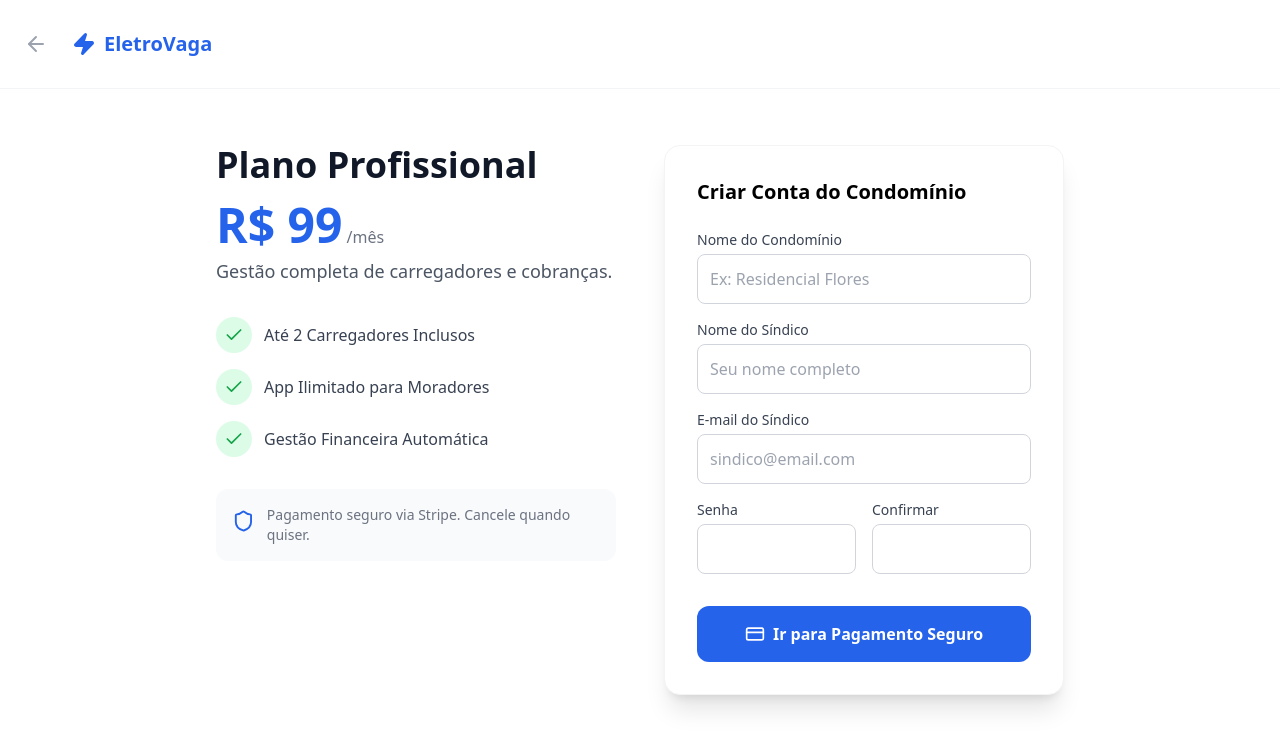
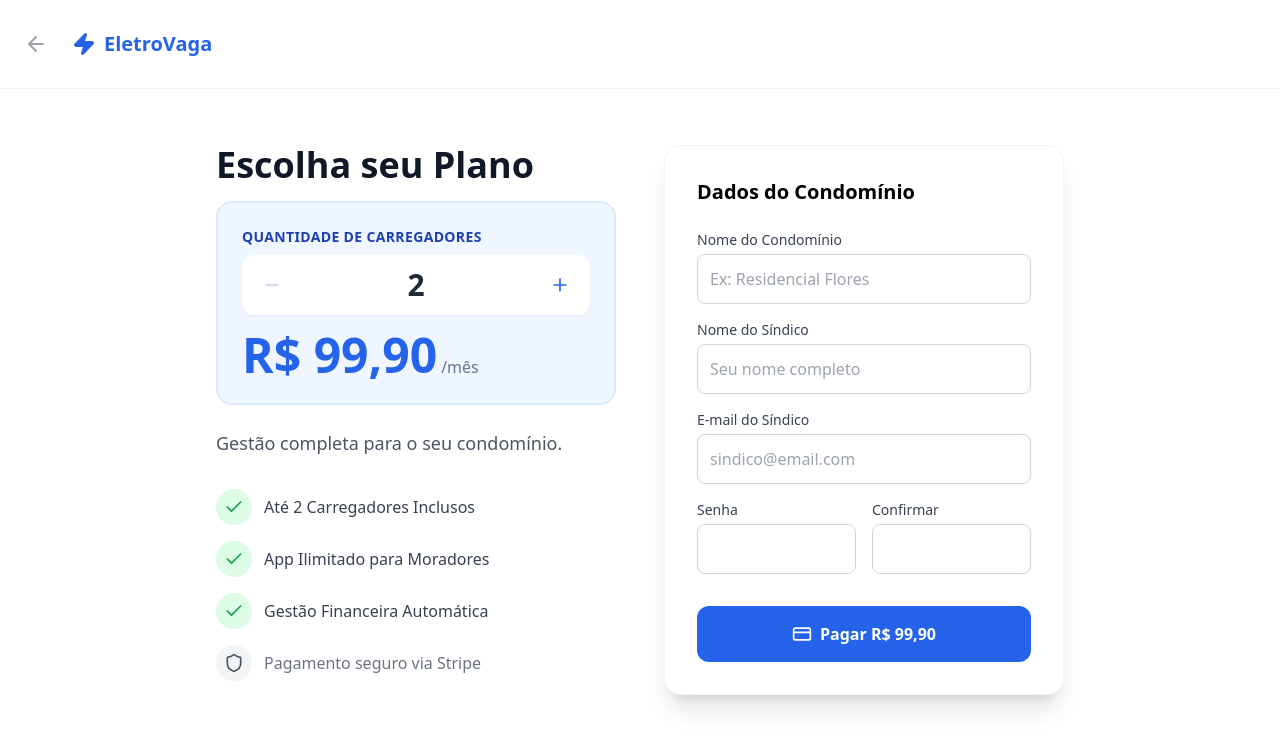
Before and after one commit to loickdelayen/EletroVaga, a React (Vite) app in the folder web/: page /checkout in a window 1280 px wide. Shown: the top 748 px of the page. Built offline with nearby package versions, Linux system fonts and the light colour scheme.

Commit message:
design checkout

```diff
--- a/web/src/pages/Checkout.jsx
+++ b/web/src/pages/Checkout.jsx
@@ -1,18 +1,53 @@
 import { useState } from 'react';
 import { supabase } from '../lib/supabase';
-import { Check, Shield, Zap, Loader2, ArrowLeft, CreditCard } from 'lucide-react';
+import { Check, Shield, Zap, Loader2, ArrowLeft, CreditCard, Plus, Minus } from 'lucide-react';
 import { Link } from 'react-router-dom';
+
+// ---------------------------------------------------------
+// ⚠️ ÁREA DE CONFIGURAÇÃO DOS PLANOS
+// Vá no Stripe > Catálogo > Clique no preço > Copie o ID (price_...)
+// ---------------------------------------------------------
+const PLANOS = {
+  2: {
+    id: "price_1T0khyRrLPlA3VndsHEh8ize", // <--- COLOCAR ID REAL (2 Carregadores)
+    price: 99.90,
+    label: "Até 2 Carregadores"
+  },
+  3: {
+    id: "price_1T0koGRrLPlA3VnduVLOw2KH", // <--- COLOCAR ID REAL (3 Carregadores)
+    price: 129.90,
+    label: "Até 3 Carregadores"
+  },
+  4: {
+    id: "price_1T0lVLRrLPlA3Vnd8OgMzdWC", // <--- COLOCAR ID REAL (4 Carregadores)
+    price: 159.90,
+    label: "Até 4 Carregadores"
+  }
+};
 
 export default function Checkout() {
   const [loading, setLoading] = useState(false);
 
+  // Estado para controlar qual plano está selecionado (Começa com 2)
+  const [chargersCount, setChargersCount] = useState(2);
+
   const [formData, setFormData] = useState({
     nome_condominio: '',
-    full_name: '', // Nome do Síndico
+    full_name: '',
     email: '',
     password: '',
     confirmPassword: ''
   });
+
+  // Função para aumentar/diminuir carregadores
+  const changePlan = (increment) => {
+    const current = chargersCount;
+    const next = increment ? current + 1 : current - 1;
+    // Só muda se o plano existir na lista PLANOS definida lá em cima
+    if (PLANOS[next]) {
+      setChargersCount(next);
+    }
+  };
 
   const handleSignup = async (e) => {
     e.preventDefault();
@@ -25,34 +60,29 @@ export default function Checkout() {
     setLoading(true);
 
     try {
-      // 1. Criar o Usuário (Login)
+      // 1. Criar Usuário
       const { data: authData, error: authError } = await supabase.auth.signUp({
         email: formData.email,
         password: formData.password,
-        options: {
-          data: {
-            full_name: formData.full_name,
-            role: 'admin'
-          }
-        }
+        options: { data: { full_name: formData.full_name, role: 'admin' } }
       });
 
       if (authError) throw authError;
       if (!authData.user) throw new Error("Erro ao criar usuário");
-
       const userId = authData.user.id;
 
-      // 2. Gerar Código de Convite
+      // 2. Gerar Código
       const codeName = formData.nome_condominio.split(' ')[0].toUpperCase().substring(0, 5);
       const randomNum = Math.floor(1000 + Math.random() * 9000);
       const inviteCode = `${codeName}-${randomNum}`;
 
-      // 3. Criar o Condomínio no Banco
+      // 3. Criar Conta (Salvando quantos carregadores o plano tem)
       const { data: accountData, error: accountError } = await supabase
         .from('accounts')
         .insert({
           nome_condominio: formData.nome_condominio,
           plano: 'pro',
+          max_chargers: chargersCount, // <--- Salvamos o limite no banco
           status: 'pending_payment',
           invite_code: inviteCode
         })
@@ -61,26 +91,28 @@ export default function Checkout() {
 
       if (accountError) throw accountError;
 
-      // 4. CRIAR O PERFIL MANUALMENTE (Aqui está o segredo!)
+      // 4. Criar Perfil
       const { error: profileError } = await supabase
         .from('profiles')
         .insert({
           id: userId,
           email: formData.email,
           full_name: formData.full_name,
-          nome: formData.full_name, // Garantia para coluna antiga
+          nome: formData.full_name,
           role: 'admin',
           account_id: accountData.id,
-          apartamento: 'ADM',
-          modelo_carro: null // Síndico não precisa de carro agora
+          apartamento: 'ADM'
         });
 
       if (profileError) throw new Error("Erro ao salvar perfil: " + profileError.message);
 
-      // 5. Integração com Stripe
+      // 5. Integração com Stripe (ENVIA O ID DO PLANO ESCOLHIDO)
+      // Aqui está a correção principal: Usamos o ID da lista, não do .env
+      const selectedPlanId = PLANOS[chargersCount].id;
+
       const { data, error: functionError } = await supabase.functions.invoke('create-checkout', {
         body: {
-          price_base_id: import.meta.env.VITE_STRIPE_PRICE_BASE,
+          price_base_id: selectedPlanId, // <--- ID Dinâmico enviado aqui
           email: formData.email,
           user_id: userId,
           return_url: window.location.origin
@@ -114,28 +146,61 @@ export default function Checkout() {
       </header>
 
       <main className="max-w-4xl mx-auto p-6 flex flex-col md:flex-row gap-12 mt-8">
-        {/* Lado Esquerdo - Mantido igual ao original */}
+
+        {/* Lado Esquerdo - Seletor de Plano */}
         <div className="flex-1 space-y-8">
           <div>
-            <h1 className="text-4xl font-extrabold text-gray-900 mb-4">Plano Profissional</h1>
-            <div className="flex items-baseline gap-1 mb-2">
-                <span className="text-5xl font-bold text-blue-600">R$ 99</span>
-                <span className="text-gray-500 font-medium">/mês</span>
+            <h1 className="text-4xl font-extrabold text-gray-900 mb-4">Escolha seu Plano</h1>
+
+            {/* SELETOR VISUAL DE PREÇO */}
+            <div className="bg-blue-50 border-2 border-blue-100 p-6 rounded-2xl mb-6 transition-all hover:shadow-md">
+              <p className="text-sm font-bold text-blue-800 uppercase tracking-wide mb-2">Quantidade de Carregadores</p>
+
+              <div className="flex items-center justify-between bg-white rounded-xl p-2 shadow-sm mb-4">
+                <button
+                  type="button"
+                  onClick={() => changePlan(false)}
+                  disabled={!PLANOS[chargersCount - 1]} // Desabilita se não tiver plano menor
+                  className="p-3 hover:bg-gray-100 rounded-lg disabled:opacity-30 text-blue-600 transition-colors"
+                >
+                  <Minus size={20}/>
+                </button>
+
+                <span className="text-3xl font-black text-gray-800 tabular-nums">{chargersCount}</span>
+
+                <button
+                  type="button"
+                  onClick={() => changePlan(true)}
+                  disabled={!PLANOS[chargersCount + 1]} // Desabilita se não tiver plano maior
+                  className="p-3 hover:bg-gray-100 rounded-lg disabled:opacity-30 text-blue-600 transition-colors"
+                >
+                  <Plus size={20}/>
+                </button>
+              </div>
+
+              <div className="flex items-baseline gap-1">
+                  <span className="text-5xl font-bold text-blue-600">
+                    R$ {PLANOS[chargersCount].price.toFixed(2).replace('.', ',')}
+                  </span>
+                  <span className="text-gray-500 font-medium">/mês</span>
+              </div>
             </div>
-            <p className="text-lg text-gray-600">Gestão completa de carregadores e cobranças.</p>
+
+            <p className="text-lg text-gray-600">Gestão completa para o seu condomínio.</p>
           </div>
+
           <ul className="space-y-4">
-            <li className="flex gap-3 items-center"><div className="bg-green-100 p-2 rounded-full"><Check size={20} className="text-green-600"/></div><span className="font-medium text-gray-700">Até 2 Carregadores Inclusos</span></li>
+            <li className="flex gap-3 items-center"><div className="bg-green-100 p-2 rounded-full"><Check size={20} className="text-green-600"/></div><span className="font-medium text-gray-700">{PLANOS[chargersCount].label} Inclusos</span></li>
             <li className="flex gap-3 items-center"><div className="bg-green-100 p-2 rounded-full"><Check size={20} className="text-green-600"/></div><span className="font-medium text-gray-700">App Ilimitado para Moradores</span></li>
             <li className="flex gap-3 items-center"><div className="bg-green-100 p-2 rounded-full"><Check size={20} className="text-green-600"/></div><span className="font-medium text-gray-700">Gestão Financeira Automática</span></li>
+            <li className="flex gap-3 items-center"><div className="bg-gray-100 p-2 rounded-full"><Shield size={20} className="text-gray-600"/></div><span className="font-medium text-gray-500">Pagamento seguro via Stripe</span></li>
           </ul>
-          <div className="bg-gray-50 p-4 rounded-xl flex gap-3 items-start"><Shield className="text-blue-600 mt-1"/><p className="text-sm text-gray-500">Pagamento seguro via Stripe. Cancele quando quiser.</p></div>
         </div>
 
         {/* Lado Direito - Formulário */}
         <div className="flex-1">
             <form onSubmit={handleSignup} className="bg-white p-8 rounded-2xl shadow-xl border border-gray-100">
-                <h2 className="text-xl font-bold mb-6">Criar Conta do Condomínio</h2>
+                <h2 className="text-xl font-bold mb-6">Dados do Condomínio</h2>
                 <div className="space-y-4">
                     <div><label className="block text-sm font-medium text-gray-700 mb-1">Nome do Condomínio</label><input required type="text" className="w-full border border-gray-300 rounded-lg p-3 outline-none focus:ring-2 focus:ring-blue-500" placeholder="Ex: Residencial Flores" onChange={e => setFormData({...formData, nome_condominio: e.target.value})}/></div>
                     <div><label className="block text-sm font-medium text-gray-700 mb-1">Nome do Síndico</label><input required type="text" className="w-full border border-gray-300 rounded-lg p-3 outline-none focus:ring-2 focus:ring-blue-500" placeholder="Seu nome completo" onChange={e => setFormData({...formData, full_name: e.target.value})}/></div>
@@ -146,7 +211,7 @@ export default function Checkout() {
                     </div>
                 </div>
                 <button type="submit" disabled={loading} className="w-full mt-8 bg-blue-600 hover:bg-blue-700 text-white font-bold p-4 rounded-xl flex items-center justify-center gap-2 transition-all disabled:opacity-70">
-                    {loading ? <><Loader2 className="animate-spin"/> Preparando Pagamento...</> : <><CreditCard size={20}/> Ir para Pagamento Seguro</>}
+                    {loading ? <><Loader2 className="animate-spin"/> Preparando...</> : <><CreditCard size={20}/> Pagar R$ {PLANOS[chargersCount].price.toFixed(2).replace('.', ',')}</>}
                 </button>
             </form>
         </div>
```
